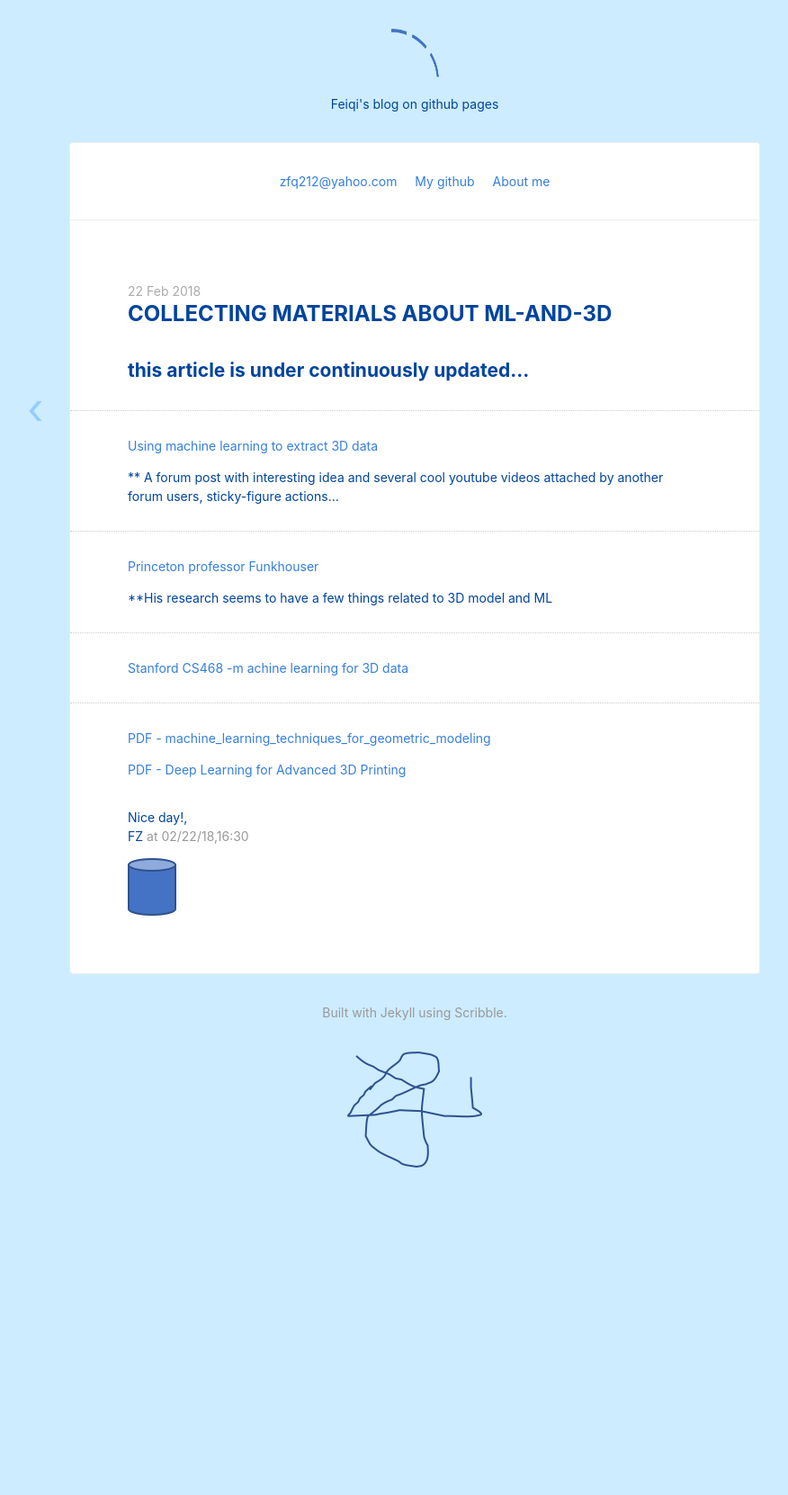
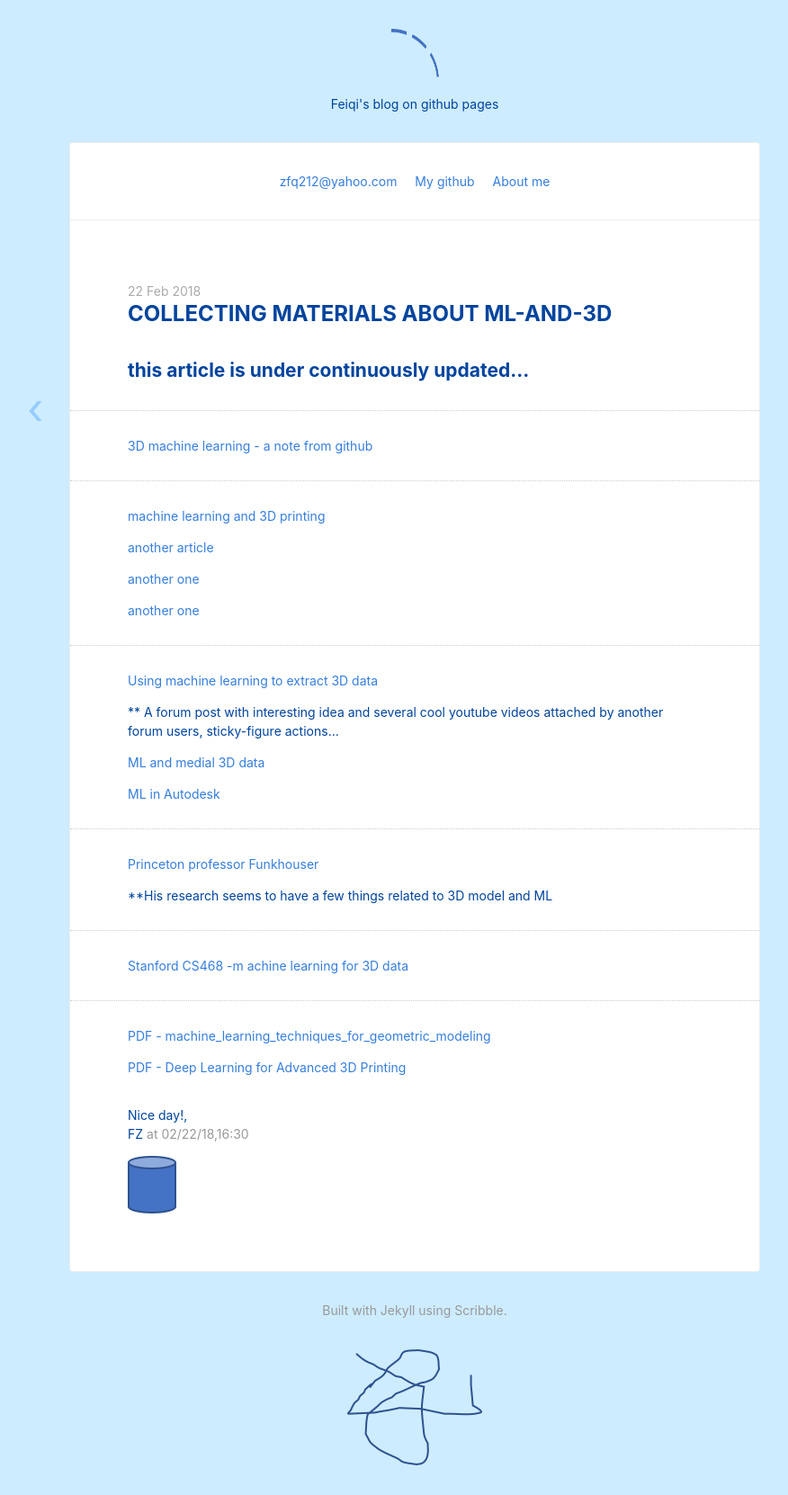
Before and after one commit to zfq212git/zfq212git.github.io, a Jekyll site: the page built from _posts/2018-02-22-3D related materials.md, in a window 1280 px wide. Shown: the whole page at 90% size, without its empty margins (179-1055 px from the left). Built offline with Jekyll 4.4.1, drawn with Linux system fonts in a browser that asks for light colours; nearby versions of some CDN libraries; before the commit the page ends 1331 px from its top, so only the background shows below that.

Commit message:
Update 2018-02-22-3D related materials.md

```diff
--- a/_posts/2018-02-22-3D related materials.md
+++ b/_posts/2018-02-22-3D related materials.md
@@ -7,9 +7,27 @@ date: 2018-02-22 16:30:00
 
 ---
 
+[3D machine learning - a note from github](https://github.com/timzhang642/3D-Machine-Learning)
+
+---
+
+[machine learning and 3D printing](https://www.fastcodesign.com/90143244/how-machine-learning-will-unlock-the-future-of-3d-printing)
+
+[another article](http://www.digitalistmag.com/digital-supply-networks/2017/11/15/beyond-spare-parts-3d-printing-machine-learning-05526484)
+
+[another one](http://www.fabbaloo.com/blog/2016/12/27/five-ways-machine-learning-could-help-3d-printing)
+
+[another one](http://www.realclearlife.com/design/generative-design-uses-algorithms-create-thousands-options-meet-objectives/)
+
+---
+
 [Using machine learning to extract 3D data](http://www.vbforums.com/showthread.php?859121-Using-Machine-Learning-to-Extract-3D-Data&s=918499a89cb09b52917acc9b1317d588&p=5263547#post5263547)
 
 ** A forum post with interesting idea and several cool youtube videos attached by another forum users, sticky-figure actions...
+
+[ML and medial 3D data](http://www.zib.de/projects/machine-learning-approaches-enhanced-shape-model-based-3d-image-segmentation)
+
+[ML in Autodesk](https://blog.a360.autodesk.com/design-graph-machine-learning-for-3d-engineering/)
 
 ---
 
```
